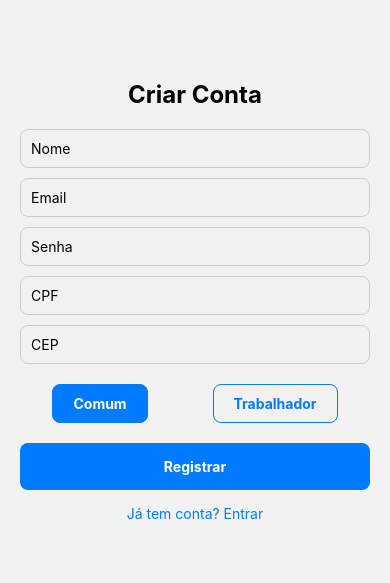
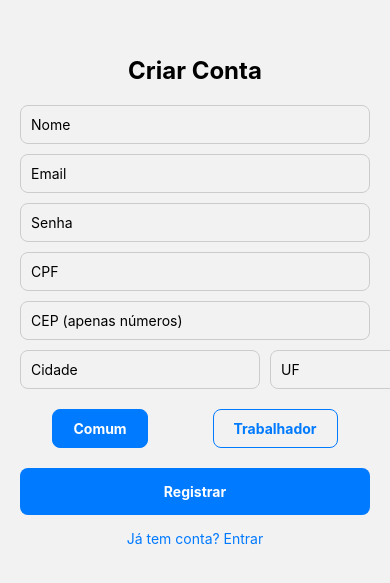
Before and after one commit to JoaoLacerda15/magno-opus, a React Native app: screen /register in a window 390 px wide. Shown: the part 121-704 px from the top of the page. Built offline with nearby package versions, Linux system fonts and the light colour scheme; what @react-native-vector-icons/material-design-icons, react-native-calendars would draw is missing.

Commit message:
Auth cep api

```diff
--- a/pages/Login/register.js
+++ b/pages/Login/register.js
@@ -10,8 +10,39 @@ export default function Register({ navigation }) {
   const [password, setPassword] = useState("");
   const [userType, setUserType] = useState("comum"); // padrão comum
   const [cpf, setCpf] = useState("");
+
   const [cep, setCep] = useState("");
+  const [cidade, setCidade] = useState("");
+  const [estado, setEstado] = useState("");
+
   const [tags, setTags] = useState([]);
+
+  const buscarCep = async (cepDigitado) => {
+    // Remove caracteres não numéricos
+    const cepLimpo = cepDigitado.replace(/\D/g, "");
+
+    setCep(cepDigitado); // Atualiza o visual enquanto digita
+
+    // Só busca se tiver 8 dígitos
+    if (cepLimpo.length === 8) {
+      try {
+        const response = await fetch(`https://viacep.com.br/ws/${cepLimpo}/json/`);
+        const data = await response.json();
+
+        if (data.erro) {
+          Alert.alert("Atenção", "CEP não encontrado.");
+          return;
+        }
+
+        // Preenche automaticamente
+        setCidade(data.localidade);
+        setEstado(data.uf);
+      } catch (error) {
+        console.error(error);
+        Alert.alert("Erro", "Falha ao buscar CEP.");
+      }
+    }
+  };
 
   const tagsDisponiveis = [
     "limpeza",
@@ -40,6 +71,8 @@ export default function Register({ navigation }) {
         userType,
         cpf,
         cep,
+        cidade,
+        estado,
         tags: userType === "trabalhador" ? tags : [], // tags só pro trabalhador
       });
 
@@ -84,12 +117,32 @@ export default function Register({ navigation }) {
         onChangeText={setCpf}
       />
 
-      <TextInput
-        style={styles.input}
-        placeholder="CEP"
-        value={cep}
-        onChangeText={setCep}
-      />
+      {/* --- CAMPO DE CEP COM BUSCA AUTOMÁTICA --- */}
+        <TextInput
+          style={styles.input}
+          placeholder="CEP (apenas números)"
+          value={cep}
+          onChangeText={(text) => buscarCep(text)} // Chama a função a cada digito
+          keyboardType="numeric"
+          maxLength={9}
+        />
+
+        <View style={styles.row}>
+          <TextInput
+            style={[styles.input, styles.cityInput]}
+            placeholder="Cidade"
+            value={cidade}
+            onChangeText={setCidade} // Deixa editável caso a API falhe
+          />
+
+          <TextInput
+            style={[styles.input, styles.stateInput]}
+            placeholder="UF"
+            value={estado}
+            onChangeText={setEstado}
+            maxLength={2}
+          />
+        </View>
 
       {/* Tipo de usuário */}
       <View style={styles.userTypeContainer}>
@@ -161,4 +214,15 @@ const styles = StyleSheet.create({
   tagSelected: { backgroundColor: "#007AFF" },
   tagText: { color: "#007AFF" },
   tagTextSelected: { color: "#fff" },
+  row: {
+    flexDirection: "row",
+    justifyContent: "space-between",
+  },
+  cityInput: {
+    flex: 3, // Ocupa 75% da linha
+    marginRight: 10,
+  },
+  stateInput: {
+    flex: 1, // Ocupa 25% da linha
+  },
 });
--- a/services/authService.js
+++ b/services/authService.js
@@ -13,7 +13,7 @@ export default class AuthService {
   // ---------------------------------------
   // 🟦 REGISTRO DE USUÁRIO (AGORA COM ID REAL)
   // ---------------------------------------
-  async register({ nome, email, password, userType, cpf, cep, tags }) {
+  async register({ nome, email, password, userType, cpf, cep, cidade, estado, tags }) {
 
     if (!email || !password || !nome) {
       throw new Error("Nome, Email e Senha são obrigatórios.");
@@ -45,6 +45,8 @@ export default class AuthService {
       userType,
       cpf: cpf || null,
       cep: cep || null,
+      cidade: cidade || null,
+      estado: estado || null,
       tags: tags || [],
       createdAt: new Date().toISOString(),
     });
```
